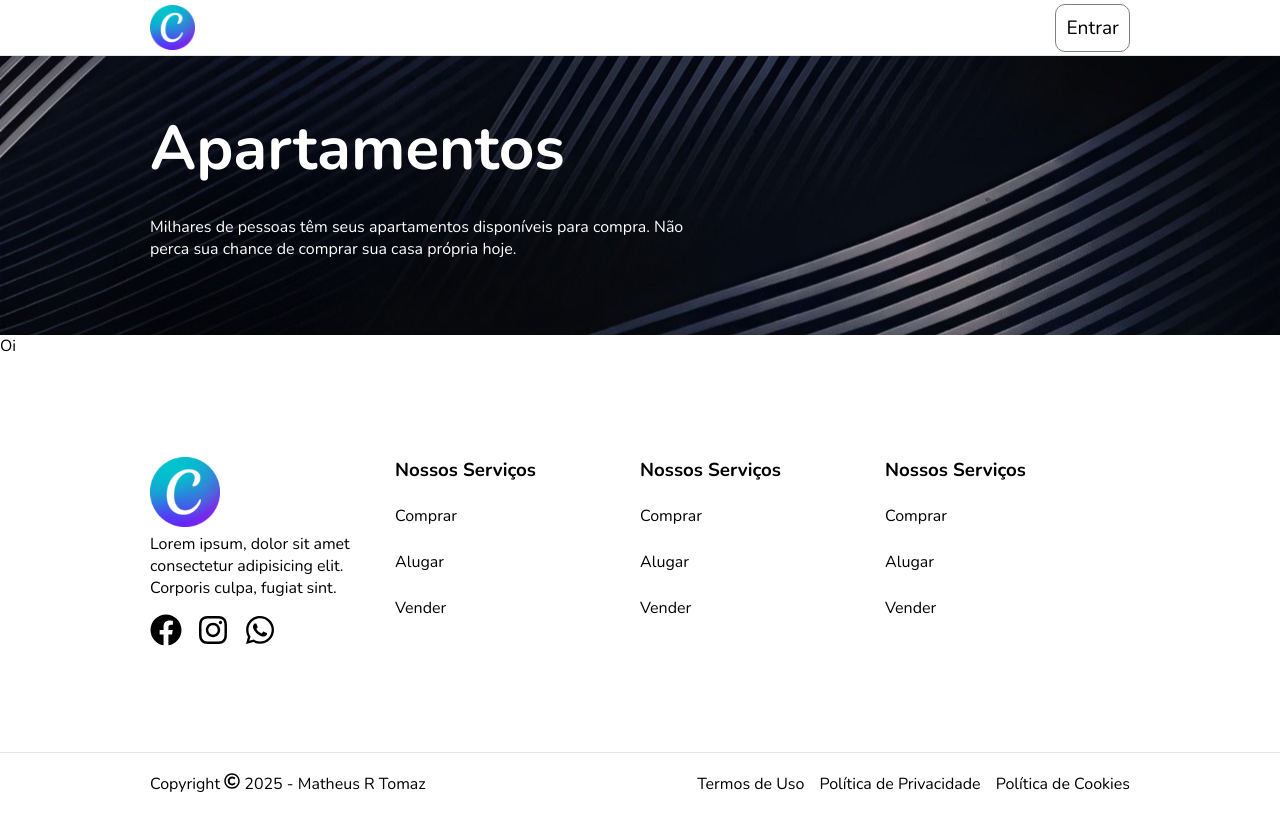
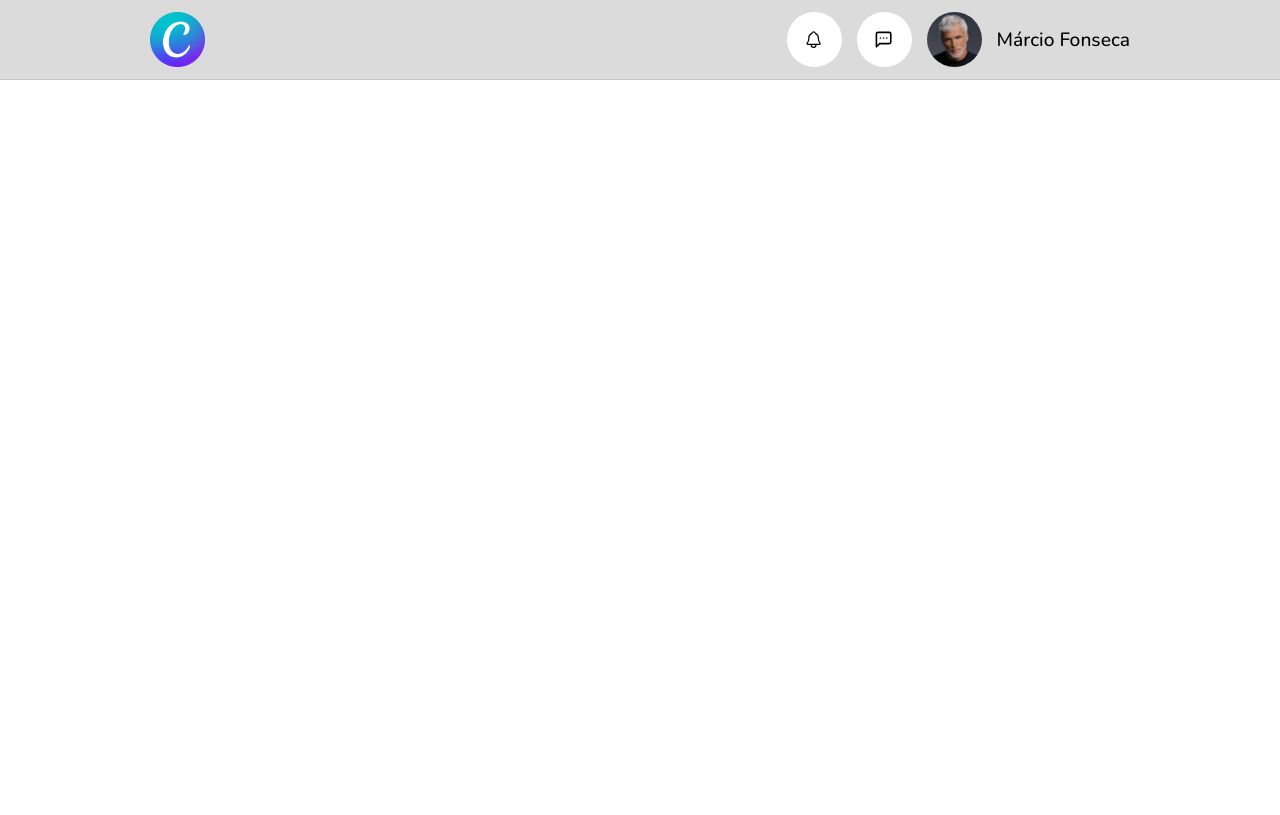
Before and after one commit to matheusrtomaz/imobi, a React (Vite) app: page / in a window 1280 px wide. Built offline with nearby package versions, Linux system fonts and the light colour scheme.

Commit message:
primeiros ajustes

```diff
--- /dev/null
+++ b/src/components2/Header/index.jsx
@@ -0,0 +1,25 @@
+import React from "react";
+import { Container, Logo, Menu, Login } from "./styles";
+import LogoImg from "../../assets/canvaLogo.png";
+
+const HeaderPre = () => {
+    return (
+        <Container>
+            <Logo>
+                <img src={LogoImg} alt="Logo" />
+            </Logo>
+            <Menu>
+
+            </Menu>
+            <Login>
+                <ul>
+                    <li>
+                        <span>Entrar</span>
+                    </li>
+                </ul>
+            </Login>
+        </Container>
+    );
+};
+
+export default HeaderPre;
--- /dev/null
+++ b/src/components2/Header/styles.js
@@ -0,0 +1,47 @@
+import styled from "styled-components";
+
+const Container = styled.div`
+    padding: 25px 150px;
+    height: 56px;
+    display: flex;
+    justify-content: space-between;
+    align-items: center;
+    border-bottom: 1px solid rgba(0, 0, 0, 0.1);
+    background-color: var(--white);
+`;
+
+const Logo = styled.div`
+    display: flex;
+    justify-content: space-between;
+    align-items: center;
+    img {
+        width: 45px;
+    }
+`;
+
+const Menu = styled.div`
+
+`;
+
+const Login = styled.div`
+    ul {
+        display: flex;
+        justify-content: center;
+        align-items: center;
+        li {
+            border: 1px solid var(--gray);
+            border-radius: 10px;
+            padding: 10px;
+            span {
+                font-size: 1.2rem;
+                font-weight: 300;
+            }
+            &:hover {
+                background-color: var(--gray);
+                cursor: pointer;
+            }
+        }
+    }
+`;
+
+export { Container, Logo, Menu, Login };
--- /dev/null
+++ b/src/components2/HeaderLogado/index.jsx
@@ -0,0 +1,28 @@
+import React from "react";
+import { Container, Logo, Menu, Login } from "./styles";
+import LogoImg from "../../assets/canvaLogo.png";
+import Avatar from "../../assets/avatar.png";
+import { IoNotificationsOutline } from "react-icons/io5";
+import { LuMessageSquareMore } from "react-icons/lu";
+
+
+const HeaderLogado = () => {
+    return (
+        <Container>
+            <Logo>
+                <img src={LogoImg} alt="Logo" />
+            </Logo>
+            <Menu>
+
+            </Menu>
+            <Login>
+                <span className="toque"><IoNotificationsOutline /></span>
+                <span className="toque"><LuMessageSquareMore /></span>
+                <img src={Avatar} alt="Foto do Perfil" />
+                <span className="nome">Márcio Fonseca</span>
+            </Login>
+        </Container>
+    );
+};
+
+export default HeaderLogado;
--- /dev/null
+++ b/src/components2/HeaderLogado/styles.js
@@ -0,0 +1,63 @@
+import styled from "styled-components";
+
+const Container = styled.div`
+    padding: 25px 150px;
+    height: 80px;
+    display: flex;
+    justify-content: space-between;
+    align-items: center;
+    border-bottom: 1px solid rgba(0, 0, 0, 0.1);
+    background-color: #DBDBDB;
+`;
+
+const Logo = styled.div`
+    display: flex;
+    justify-content: space-between;
+    align-items: center;
+    img {
+        width: 55px;
+    }
+`;
+
+const Menu = styled.div``;
+
+const Login = styled.div`
+    display: flex;
+    justify-content: space-between;
+    align-items: center;
+
+    img {
+        width: 55px;
+        height: auto;
+        border-radius: 50%;
+        margin-left: 15px;
+    }
+    span.toque {
+        width: 55px;
+        height: 55px;
+        /* border: 2px solid var(--gray); */
+        border-radius: 50px;
+        padding: 10px;
+        display: flex;
+        justify-content: center;
+        align-items: center;
+        font-size: 1.2rem;
+        font-weight: 500;
+        margin-left: 15px;
+        background-color: var(--white);
+        color: var(--black);
+        &:hover {
+            background-color: var(--gray);
+        }
+    }
+    span.nome {
+        font-size: 1.2rem;
+        font-weight: 500;
+        margin-left: 15px;
+    }
+    &:hover {
+        cursor: pointer;
+    }
+`;
+
+export { Container, Logo, Menu, Login };
--- a/src/containers/Home/index.jsx
+++ b/src/containers/Home/index.jsx
@@ -1,23 +1,23 @@
-import React from 'react';
-import Header from '../../components/Header';
-import GlobalStyles from '../../styles/globalStyles';
-// import Banner from '../../components/Banner';
-// import Main from '../../components/Main';
-import Footer from '../../components/Footer';
-import Imovi from '../Imovi';
+// import React from 'react';
+// import Header from '../../components/Header';
+// import GlobalStyles from '../../styles/globalStyles';
+// // import Banner from '../../components/Banner';
+// // import Main from '../../components/Main';
+// import Footer from '../../components/Footer';
+// import Imovi from '../Imovi';
 
 
-function Home() {
-    return (
-        <div>
-            <Header />
-            <Imovi />
-            {/* <Banner />    */}
-            {/* <Main /> */}
-            <Footer />
-            <GlobalStyles />
-        </div>
-    );
-}
+// function Home() {
+//     return (
+//         <div>
+//             <Header />
+//             <Imovi />
+//             {/* <Banner />    */}
+//             {/* <Main /> */}
+//             <Footer />
+//             <GlobalStyles />
+//         </div>
+//     );
+// }
 
-export default Home;
+// export default Home;
--- a/src/main.jsx
+++ b/src/main.jsx
@@ -1,6 +1,7 @@
 import { StrictMode } from "react";
 import { createRoot } from "react-dom/client";
-import Home from "./containers/Home/index";
+// import Home from "./containers/Home/index";
+import Home from "./pages2/Home/App";
 
 createRoot(document.getElementById("root")).render(
     <StrictMode>
--- /dev/null
+++ b/src/pages2/Home/App.jsx
@@ -0,0 +1,17 @@
+import React from 'react';
+import GlobalStyles from '../../styles/globalStyles';
+// import Header from '../../components2/Header';
+import HeaderLogado from '../../components2/HeaderLogado';
+
+
+function Home() {
+    return (
+        <div>
+            {/* <Header /> */}
+            <HeaderLogado />
+            <GlobalStyles />
+        </div>
+    );
+}
+
+export default Home;
```
Also changed, not shown: src/containers/System/styles.js (deleted, +0 -7 lines), src/assets/avatar.png (added), src/containers/System/index.jsx (deleted).
